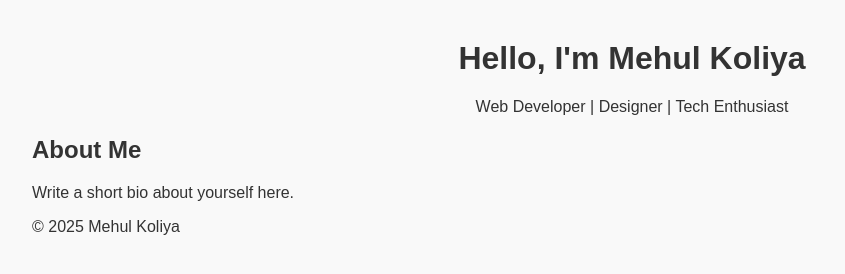
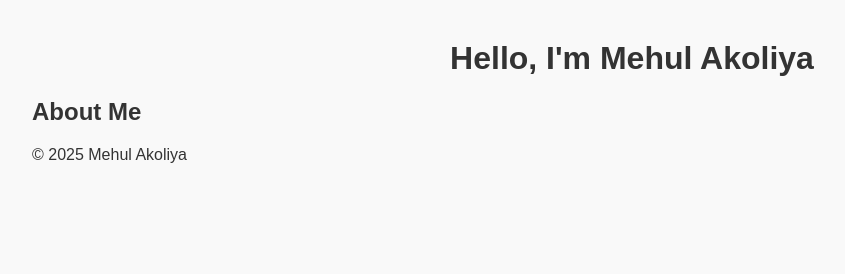
Before and after one commit to Mehul1437/Mehul1437.github.io, a plain HTML site: page index.html in a window 1280 px wide. Shown: the whole page, without its empty margins (8-853 px from the left). Drawn offline with Linux system fonts and the light colour scheme.

Commit message:
Initial portfolio site

```diff
--- a/index.html
+++ b/index.html
@@ -10,15 +10,15 @@
 
 <body>
           <header>
-                    <h1>Hello, I'm Mehul Koliya</h1>
-                    <p>Web Developer | Designer | Tech Enthusiast</p>
+                    <h1>Hello, I'm Mehul Akoliya</h1>
+                    <!-- <p>Web Developer | Designer | Tech Enthusiast</p> -->
           </header>
           <section>
                     <h2>About Me</h2>
-                    <p>Write a short bio about yourself here.</p>
+                    <!-- <p>Write a short bio about yourself here.</p> -->
           </section>
           <footer>
-                    <p>&copy; 2025 Mehul Koliya</p>
+                    <p>&copy; 2025 Mehul Akoliya</p>
           </footer>
 </body>
 
```
